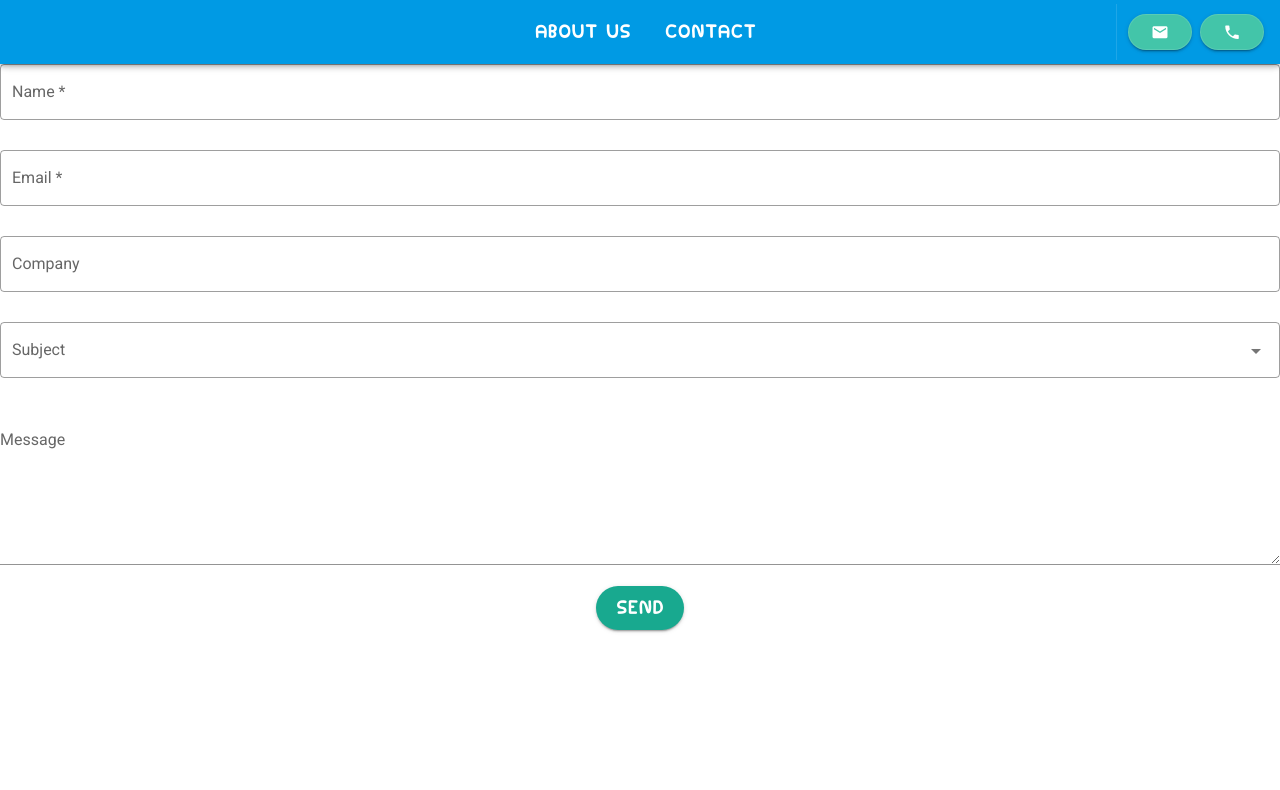
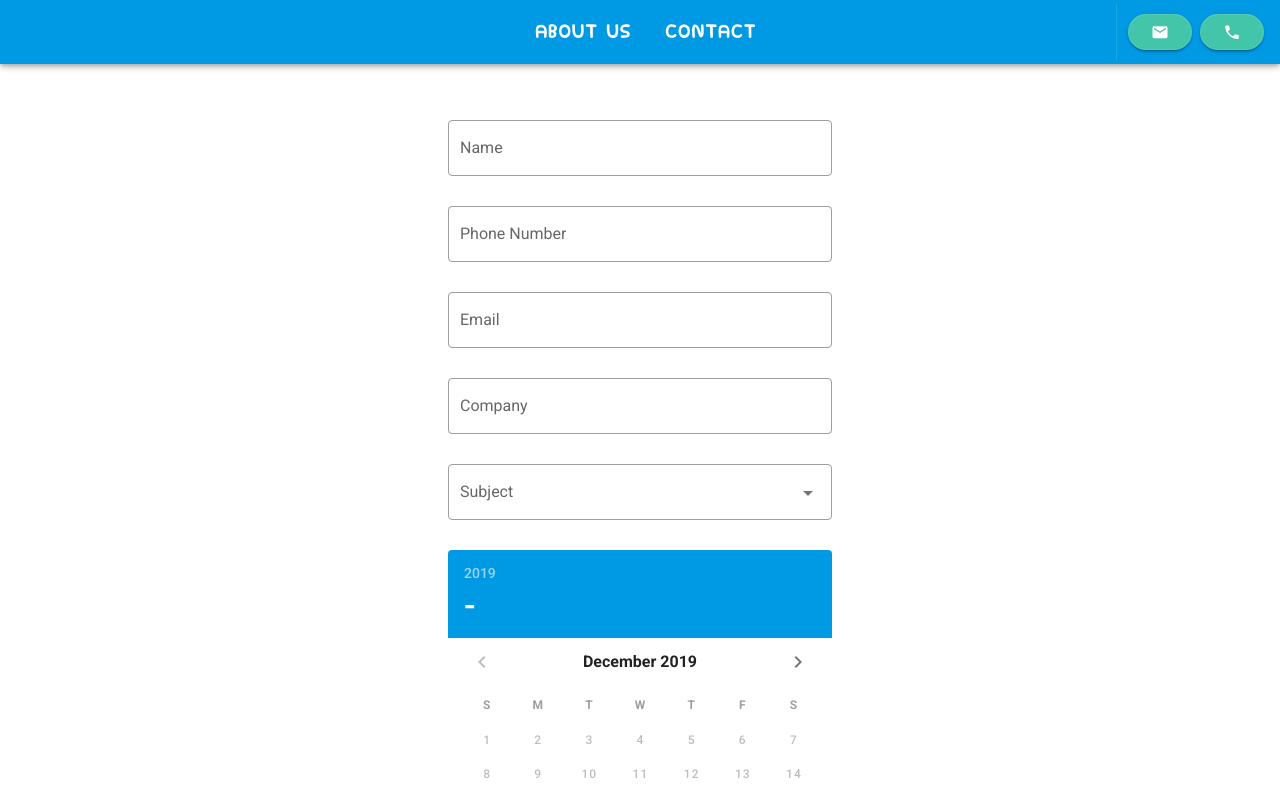
Before and after one commit to tpscrpt/team_clean, a Vue app: page / in a window 1280 px wide. Shown: the top 790 px of the page. Built offline with nearby package versions, Linux system fonts and the light colour scheme.

Commit message:
contact: flesh out skeleton, stylize utils: implement linear function for spacing-in-js basically it

```diff
--- a/package.json
+++ b/package.json
@@ -18,7 +18,7 @@
     "@vue/cli-plugin-babel": "^4.1.0",
     "@vue/cli-plugin-eslint": "^4.1.0",
     "@vue/cli-plugin-router": "^4.1.0",
-    "@vue/cli-plugin-vuex": "^4.1.0",
+    "@vue/cli-plugin-vuex": "^4.1.1",
     "@vue/cli-service": "^4.1.0",
     "babel-eslint": "^10.0.3",
     "eslint": "^5.16.0",
--- a/src/components/Contact/Contact.vue
+++ b/src/components/Contact/Contact.vue
@@ -1,37 +1,70 @@
 <template>
+  <div class="contact_container d-flex align-center justify-center"
+    :style="{
+      width: '100%',
+      padding: s(16, 8)
+    }"
+  >
+    <div class="container_subcontainer d-column align-center justify-start"
+      :style="{
+        width: $vuetify.breakpoint.xsOnly ? undefined :
+               $vuetify.breakpoint.smOnly ? '70vw' :
+               $vuetify.breakpoint.mdOnly ? '50vw' :
+               $vuetify.breakpoint.lgOnly ? '30vw' : '25vw'
+
+      }"
+    >
       <v-form
         v-model="valid"
         lazy-validation
       >
         <v-text-field
           v-model="name"
-      label="Name *"
+          label="Name"
           :rules="name_rules"
           outlined
-      required
+          color="accent"
         ></v-text-field>
         <v-text-field
+          color="accent"
+          label="Phone Number"
+          outlined
+          type="phone"
+          :required="phone_required"
+        ></v-text-field>
+        <v-text-field
+          color="accent"
           v-model="email"
-      label="Email *"
+          label="Email"
           :rules="email_rules"
           outlined
-      required
         ></v-text-field>
         <v-text-field
+          color="accent"
           v-model="company"
           label="Company"
           outlined
         ></v-text-field>
         <v-select
+          color="accent"
           label="Subject"
           outlined
           :items="subjects"
           v-model="subject"
-      required
         >
         </v-select>
+        <v-date-picker
+          header-color="primary"
+          color="accent"
+          full-width
+          :min="now()"
+          multiple
+          v-model="dates"
+        ></v-date-picker>
         <v-textarea
+          color="accent"
           label="Message"
+          :style="{marginTop: s(8, 4)}"
         >
         </v-textarea>
         <div
@@ -46,10 +79,8 @@
             color="accent"
             :large="$vuetify.breakpoint.mdAndUp"
             :style="{
-          fontSize: $vuetify.breakpoint.xsOnly ? '16px' :
-                    $vuetify.breakpoint.smOnly ? '20px' :
-                    $vuetify.breakpoint.mdOnly ? '24px' :
-                    $vuetify.breakpoint.lgOnly ? '22px' : '32px',
+              fontSize:  s(16, 2),
+              marginTop: s(8,  4)
             }"
           >
             <span> Send </span>
@@ -57,15 +88,20 @@
         </div>
 
       </v-form>
+    </div>
+  </div>
 </template>
 
 <script>
+import {mapState} from 'vuex'
+
 import rules from './rules'
 import subjects from './subjects'
 
+import {s as s_func} from '../../utils'
+
 export default {
   name: 'Contact',
-  props: ['set_name', 'set_email', 'set_company', 'set_subject'],
   data: () => ({
     valid: null,
     ...rules,
@@ -73,7 +109,8 @@ export default {
     name: '',
     email: '',
     company: '',
-    subject: ''
+    subject: '',
+    dates: [],
   }),
 
   created () {
@@ -85,9 +122,33 @@ export default {
   },
 
   computed: {
+    ...mapState([
+      'contact_set_subject'
+    ]),
+    phone_required () {
+      return 'Talk' === this.subject
+    },
+    show_date_picker () {
+      return ['Schedule', 'Talk'].includes(this.subject)
+    }
+  },
+
+  watch: {
+    contact_set_subject (val) {
+      this.subject = val
+    }
   },
 
   methods: {
+    s (base, increment, suffix = 'px') {
+      return s_func(this.$vuetify, base, increment, suffix)
+    },
+    date_filter(val) {
+      return Date.now() - 84600000 * 2 - new Date(val) < 0
+    },
+    now() {
+      return new Date(Date.now() - 84600000).toISOString()
+    },
     submit () {
 
     }
--- a/src/components/Contact/rules/email.js
+++ b/src/components/Contact/rules/email.js
@@ -1,4 +1,3 @@
 export default [
-  v => !!v || 'Email is required',
   v => /.+@.+\..+/.test(v) || 'E-mail must be valid'
 ]
--- a/src/components/Contact/rules/name.js
+++ b/src/components/Contact/rules/name.js
@@ -1,4 +1,3 @@
 export default [
-  v => !!v || 'Name is required',
   v => (v && v.length <= 40)  || 'Name must be less than 40 characters'
 ]
--- /dev/null
+++ b/src/components/Contact/rules/phone.js
@@ -0,0 +1,3 @@
+export default [
+  v => (v && v.length <= 15)  || 'Valid phone'
+]
--- a/src/store/index.js
+++ b/src/store/index.js
@@ -5,6 +5,7 @@ Vue.use(Vuex)
 
 export default new Vuex.Store({
   state: {
+    contact_set_subject: '',
   },
   mutations: {
   },
--- /dev/null
+++ b/src/utils/index.js
@@ -0,0 +1,5 @@
+import s from './s'
+
+export {
+  s
+}
--- /dev/null
+++ b/src/utils/s.js
@@ -0,0 +1,8 @@
+export default function(vuetify, base, increment, suffix = 'px') {
+  return (vuetify.breakpoint.xsOnly ? base + increment * 0:
+          vuetify.breakpoint.xsOnly ? base + increment * 1 :
+          vuetify.breakpoint.xsOnly ? base + increment * 2 :
+          vuetify.breakpoint.xsOnly ? base + increment * 3 :
+          vuetify.breakpoint.xsOnly ? base + increment * 4 :
+                                      base + increment * 5 ) + suffix
+}
```
Lines whose indentation alone changed are shown as unchanged.
